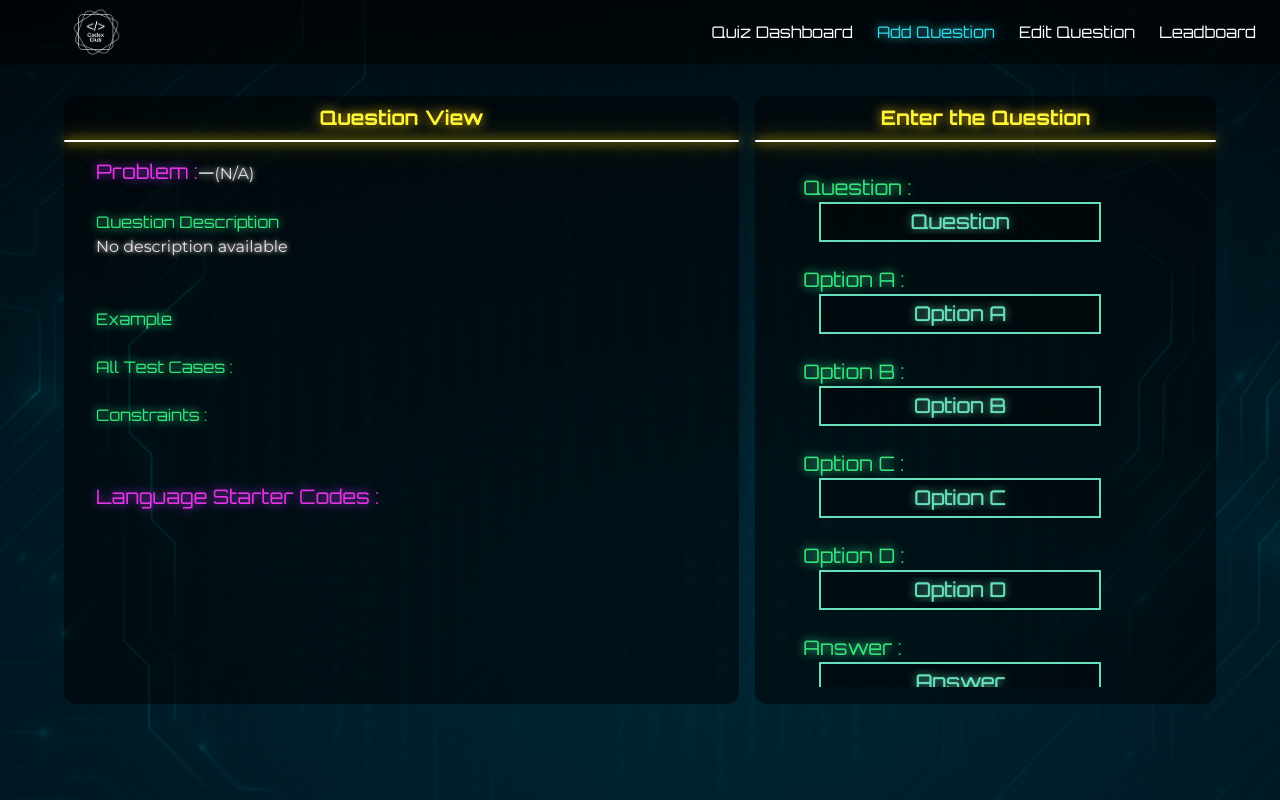
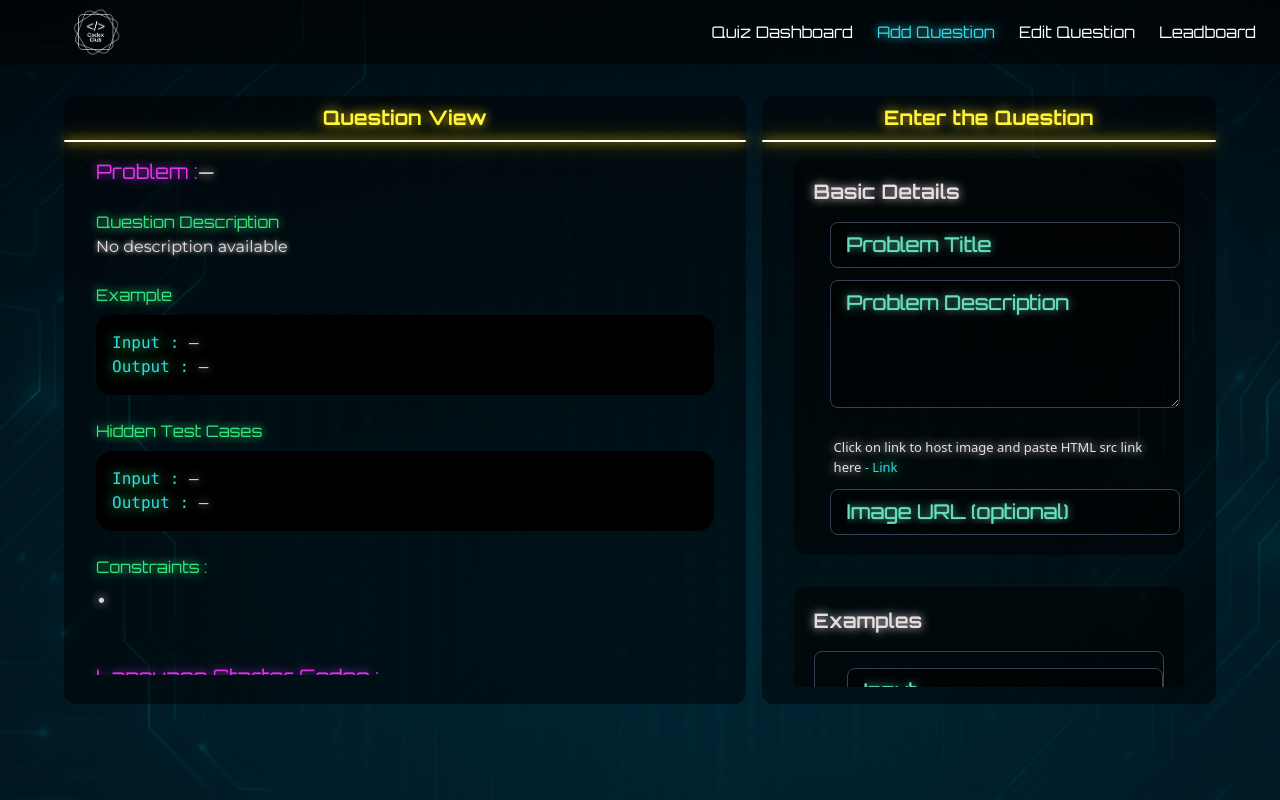
Before and after one commit to pulkitgaba009/Codex-SecondRound-Website, a React (Vite) app in the folder frontend/: page /adminPannel/addQuestion in a window 1280 px wide. Built offline with nearby package versions, Linux system fonts and the light colour scheme; sample sign-in values are in the browser's storage.

Commit message:
Add ,update and delete questions UI updated

```diff
--- a/frontend/src/Components/Admin/AddQuestion.jsx
+++ b/frontend/src/Components/Admin/AddQuestion.jsx
@@ -7,14 +7,19 @@ import axios from "axios";
 
 function AddQuestion() {
   const [formData, setFormData] = useState({
-    question: null,
-    optionA: null,
-    optionB: null,
-    optionC: null,
-    optionD: null,
-    answer: null,
-    language: null,
-    code: null
+    title: "",
+    description: "",
+    imageURL: "",
+    examples: [{ input: "", output: "", explanation: "" }],
+    hiddenTests: [{ input: "", output: "" }],
+    constraints: [""],
+    starterCode: {
+      javascript: "",
+      java: "",
+      python: "",
+      c: "",
+      cpp: "",
+    },
   });
 
   const [loading, setLoading] = useState(false);
@@ -23,38 +28,24 @@ function AddQuestion() {
   const postQuestion = async () => {
     try {
       setLoading(true);
-      await axios.post("http://localhost:3000/api/questions", {
-        question:formData.question,
-        optionA:formData.optionA,
-        optionB:formData.optionB,
-        optionC:formData.optionC,
-        optionD:formData.optionD,
-        answer:formData.answer,
-        language:formData.language,
-        code:formData.code,
-      });
-      toast.success("Added question in DB Successfully !!! ");
+      await axios.post(
+        "http://localhost:3000/api/question",
+        formData
+      );
+
+      toast.success("Added question in DB Successfully !!!");
     } catch (error) {
       if (error.response?.status === 429) {
         setRateLimited(true);
       } else {
-        toast.error("Question cant be added in DB");
+        toast.error("Question can't be added in DB");
       }
     } finally {
       setLoading(false);
     }
   };
 
-  const handleChange = (e) => {
-    const { name, value } = e.target;
-    setFormData((prev) => ({
-      ...prev,
-      [name]: value,
-    }));
-  };
-
   if (rateLimited) return <RateLimiting />;
-
   return (
     <div className="box">
       <div className="subDivs w-[60%] mt-4">
@@ -68,11 +59,9 @@ function AddQuestion() {
         <div className="w-full mt-4 h-[87%] overflow-auto scrollbar-hidden px-8">
           <QuestionForm
             formData={formData}
-            onChange={handleChange}
+            setFormData={setFormData}
             onSubmit={postQuestion}
-            mode="post"
             isLoading={loading}
-            setRateLimited={setRateLimited}
           />
         </div>
       </div>
--- a/frontend/src/Components/Admin/EditQuestion.jsx
+++ b/frontend/src/Components/Admin/EditQuestion.jsx
@@ -4,13 +4,21 @@ import QuestionView from "./QuestionView";
 import QuestionBox from "./QuestionBox";
 import axios from "axios";
 import toast from "react-hot-toast";
-import { RateLimiting,Loading } from "../../Helper";
+import { RateLimiting, Loading } from "../../Helper";
 
 function EditQuestion() {
   const [questions, setQuestions] = useState([]);
   const [selectedQuestion, setSelectedQuestion] = useState(null);
   const [loading, setLoading] = useState(true);
   const [rateLimited, setRateLimited] = useState(false);
+
+  const [formData, setFormData] = useState(null);
+
+  useEffect(() => {
+    if (selectedQuestion) {
+      setFormData(JSON.parse(JSON.stringify(selectedQuestion)));
+    }
+  }, [selectedQuestion]);
 
   useEffect(() => {
     const fetchQuestions = async () => {
@@ -32,36 +40,23 @@ function EditQuestion() {
     fetchQuestions();
   }, []);
 
-  const handleChange = (e) => {
-    const { name, value } = e.target;
-    setSelectedQuestion((prev) => ({
-      ...prev,
-      [name]: value,
-    }));
-  };
+  if (loading) return <Loading />;
 
-  // Loading state
-  if (loading) return <Loading/> ;
-
-  // Rate limit state
-  if (rateLimited) return <RateLimiting/>;
+  if (rateLimited) return <RateLimiting />;
 
   return (
     <div className="box h-screen w-full">
       {questions.length === 0 ? (
-        // Empty DB UI
         <div className="w-full h-full flex justify-center items-center">
           <h1 className="font-[Orbitron] text-xl text-rose-600 drop-shadow-[0_0_10px_rgba(255,0,0,0.8)]">
             NO QUESTION IN DATABASE — ADD QUESTION FIRST !!!
           </h1>
         </div>
       ) : (
-        // Main Editor UI
+
         <div className="w-full grid grid-cols-12 grid-rows-12 gap-4">
           <div className="subDivs row-span-12 col-span-7">
-            {selectedQuestion && (
-              <QuestionView formData={selectedQuestion} />
-            )}
+            {selectedQuestion && <QuestionView formData={selectedQuestion} />}
           </div>
 
           <div className="subDivs row-span-4 col-span-5">
@@ -76,15 +71,17 @@ function EditQuestion() {
             <h1 className="authHeading pb-2">Edit Question</h1>
             <hr className="horizontalLine" />
             <div className="w-full flex h-[87%] justify-center overflow-auto scrollbar-hidden">
-              {selectedQuestion && (
+              {formData && (
+                <div className="w-full mt-4 h-[87%] overflow-auto scrollbar-hidden px-8">
                 <QuestionForm
-                  formData={selectedQuestion}
-                  onChange={handleChange}
+                  formData={formData}
+                  setFormData={setFormData}
                   mode="put"
                   isDelete={true}
                   setQuestions={setQuestions}
                   setRateLimited={setRateLimited}
                 />
+                </div>
               )}
             </div>
           </div>
--- a/frontend/src/Components/Admin/QuestionForm.jsx
+++ b/frontend/src/Components/Admin/QuestionForm.jsx
@@ -4,209 +4,348 @@ import toast from "react-hot-toast";
 
 function QuestionForm({
   formData,
-  onChange,
+  setFormData,
   onSubmit,
-  mode,
-  isDelete,
+  mode = "post",
+  isDelete = false,
   isLoading,
   setQuestions,
   setRateLimited,
 }) {
-  const handleSubmit = (e) => {
-    e.preventDefault();
-    if (mode === "post") {
-      onSubmit();
-    }
+  const [updating, setUpdating] = useState(false);
+  const [deleting, setDeleting] = useState(false);
+
+  const handleChange = (e) => {
+    const { name, value } = e.target;
+    setFormData((prev) => ({ ...prev, [name]: value }));
   };
 
-  const [update, setUpdate] = useState(false);
-  const [del, setDel] = useState(false);
+  const updateArray = (key, index, field, value) => {
+    setFormData((prev) => ({
+      ...prev,
+      [key]: prev[key].map((item, i) =>
+        i === index ? { ...item, [field]: value } : item,
+      ),
+    }));
+  };
 
-  const deleteQuestion = async () => {
+  const addItem = (key, item) => {
+    setFormData((prev) => ({
+      ...prev,
+      [key]: [...prev[key], item],
+    }));
+  };
+
+  const removeItem = (key, index) => {
+    setFormData((prev) => ({
+      ...prev,
+      [key]: prev[key].filter((_, i) => i !== index),
+    }));
+  };
+
+  const updateStarterCode = (lang, value) => {
+    setFormData((prev) => ({
+      ...prev,
+      starterCode: {
+        ...prev.starterCode,
+        [lang]: value,
+      },
+    }));
+  };
+
+  const updateQuestion = async () => {
     try {
-      setDel(true);
-      await axios.delete(`http://localhost:3000/api/question/${formData._id}`);
-      setQuestions((prev) => prev.filter((item) => item._id !== formData._id));
-      toast.success("Question deleted successfully");
+      setUpdating(true);
+
+      await axios.put(
+        `http://localhost:3000/api/question/${formData._id}`,
+        formData,
+      );
+
+      const { data } = await axios.get("http://localhost:3000/api/question");
+      setQuestions(data);
+
+      toast.success("Question updated successfully ✅");
     } catch (error) {
       if (error.response?.status === 429) {
         setRateLimited(true);
       } else {
-        toast.error("Failed to Delete question");
+        toast.error("Failed to update question");
       }
     } finally {
-      setDel(false);
+      setUpdating(false);
     }
   };
 
-  const updateQuestion = async()=>{
+  const deleteQuestion = async () => {
     try {
-      setUpdate(true);
-      await axios.put(`http://localhost:3000/api/questions/${formData._id}`,{
-        question:formData.question,
-        optionA:formData.optionA,
-        optionB:formData.optionB,
-        optionC:formData.optionC,
-        optionD:formData.optionD,
-        answer:formData.answer,
-        language:formData.language,
-        code:formData.code,
-      })
+      setDeleting(true);
 
-      const {data} = await axios.get("http://localhost:3000/api/questions");
-      setQuestions(data)
-      toast.success("Question updated successfully");
+      await axios.delete(`http://localhost:3000/api/question/${formData._id}`);
+
+      setQuestions((prev) => prev.filter((q) => q._id !== formData._id));
+
+      toast.success("Question deleted successfully 🗑️");
     } catch (error) {
       if (error.response?.status === 429) {
         setRateLimited(true);
       } else {
-        toast.error("Failed to Delete question");
+        toast.error("Failed to delete question");
       }
-    }finally{
-      setUpdate(false);
+    } finally {
+      setDeleting(false);
     }
+  };
+
+  const handleSubmit = (e) => {
+    e.preventDefault();
+
+    if (mode === "post") {
+      onSubmit();
     }
 
+    if (mode === "put") {
+      updateQuestion();
+    }
+  };
+
   return (
-    <form className="m-4" onSubmit={handleSubmit}>
-      <label className="label">Question :</label>
+    <form onSubmit={handleSubmit} className="space-y-8 text-white">
+      <section className="subDivs p-5 rounded-xl">
+        <h2 className="text-xl font-semibold mb-4 formHead"> Basic Details</h2>
+
         <input
-        type="text"
-        name="question"
-        value={formData.question}
-        onChange={onChange}
-        placeholder="Question"
-        className="input text-center"
-        onFocus={(e) => (e.target.value = "")}
-        required
+          name="title"
+          value={formData.title}
+          onChange={handleChange}
+          placeholder="Problem Title"
+          className="input w-full mb-3"
+          required={true}
+        />
+
+        <textarea
+          name="description"
+          value={formData.description}
+          onChange={handleChange}
+          placeholder="Problem Description"
+          className="input w-full h-32"
+          required={true}
         />
         <br />
         <br />
+        <p className="text-[#e6dede] ml-5 text-[13px] [text-shadow:_0_0_10px_#e6dede]">
+          {" "}
+          Click on link to host image and paste HTML src link here{" "}
+          <a
+            href="https://imgbb.com/"
+            className="text-[#34d8e4] [text-shadow:_0_0_12px_#34e47b]"
+          >
+            {" "}
+            - Link{" "}
+          </a>
+        </p>
 
-      <label className="label">Option A :</label>
         <input
-        type="text"
-        name="optionA"
-        value={formData.optionA}
-        onChange={onChange}
-        placeholder="Option A"
-        className="input text-center"
-        onFocus={(e) => (e.target.value = "")}
-        required
+          name="imageURL"
+          value={formData.imageURL}
+          onChange={handleChange}
+          placeholder="Image URL (optional)"
+          className="input w-full mt-3"
         />
-      <br />
-      <br />
+      </section>
 
-      <label className="label">Option B :</label>
+      <section className="subDivs p-5 rounded-xl">
+        <h2 className="text-xl font-semibold mb-4 formHead">Examples</h2>
+
+        {formData.examples.map((ex, i) => (
+          <div key={i} className="border border-gray-700 p-4 rounded-lg mb-4">
             <input
-        type="text"
-        name="optionB"
-        value={formData.optionB}
-        onChange={onChange}
-        placeholder="Option B"
-        className="input text-center"
-        onFocus={(e) => (e.target.value = "")}
-        required
+              required={true}
+              value={ex.input}
+              onChange={(e) =>
+                updateArray("examples", i, "input", e.target.value)
+              }
+              placeholder="Input"
+              className="input w-full mb-2"
             />
-      <br />
-      <br />
 
-      <label className="label">Option C :</label>
             <input
-        type="text"
-        name="optionC"
-        value={formData.optionC}
-        onChange={onChange}
-        placeholder="Option C"
-        className="input text-center"
-        onFocus={(e) => (e.target.value = "")}
-        required
+              required={true}
+              value={ex.output}
+              onChange={(e) =>
+                updateArray("examples", i, "output", e.target.value)
+              }
+              placeholder="Output"
+              className="input w-full mb-2"
             />
-      <br />
-      <br />
-
-      <label className="label">Option D :</label>
-      <input
-        type="text"
-        name="optionD"
-        value={formData.optionD}
-        onChange={onChange}
-        placeholder="Option D"
-        className="input text-center"
-        onFocus={(e) => (e.target.value = "")}
-        required
-      />
-      <br />
-      <br />
-
-      {/* Answer */}
-      <label className="label">Answer :</label>
-      <input
-        type="text"
-        name="answer"
-        value={formData.answer}
-        onChange={onChange}
-        placeholder="Answer"
-        className="input text-center"
-        onFocus={(e) => (e.target.value = "")}
-        required
-      />
-      <br />
-      <br />
-
-      <label className="label">Language :</label>
-      <select
-        name="language"
-        value={formData.language}
-        onChange={onChange}
-        className="input w-[250px] text-center"
-      >
-        <option value="C">C</option>
-        <option value="C++">C++</option>
-        <option value="Java">Java</option>
-        <option value="Python">Python</option>
-        <option value="JavaScript">JavaScript</option>
-      </select>
-      <br />
-      <br />
 
             <textarea
-        name="code"
-        value={formData.code}
-        onChange={onChange}
-        placeholder="Code"
-        className="input mt-4 w-[450px] text-left"
-        onFocus={(e) => (e.target.value = "")}
+              placeholder="Explanation"
+              value={ex.explanation || ""}
+              onChange={(e) =>
+                updateArray("examples", i, "explanation", e.target.value)
+              }
+              className="input w-full"
             />
-
-      {mode === "post" ? (
-        <div className="flex justify-evenly ">
-          <button
-            type="submit"
-            className="font-[Orbitron] text-[#001f1a] hover:bg-[#24b873] hover:[box-shadow:_0_0_15px_#3cc21af4] mt-5 px-4 py-2 text-2xl rounded-2xl [box-shadow:_0_0_15px_#00FF9E] bg-[#16fa8f] cursor-pointer mb-4"
-          >
-            Add Question
-          </button>
           </div>
-      ) : (
-        <div className="flex justify-evenly ">
-          <button
-            type="submit"
-            className="font-[Orbitron] text-[#001f1a] hover:bg-[#24b873] hover:[box-shadow:_0_0_15px_#3cc21af4] mt-5 px-4 py-2 text-2xl rounded-2xl [box-shadow:_0_0_15px_#00FF9E] bg-[#16fa8f] cursor-pointer mb-4"
-            onClick={updateQuestion}
-          >
-            {update?"Updating...":"Update Question"}
-          </button>
+        ))}
 
         <button
           type="button"
+          onClick={() =>
+            addItem("examples", { input: "", output: "", explaination: "" })
+          }
+          className="btn-secondary"
+        >
+          + Add Example
+        </button>
+      </section>
+
+      <section className="subDivs p-5 rounded-xl">
+        <h2 className="text-xl font-semibold mb-4 formHead">Constraints</h2>
+
+        {formData.constraints.map((constraint, index) => (
+          <div key={index} className="mb-3">
+            <input
+              required={true}
+              type="text"
+              value={constraint}
+              onChange={(e) =>
+                setFormData((prev) => ({
+                  ...prev,
+                  constraints: prev.constraints.map((c, i) =>
+                    i === index ? e.target.value : c,
+                  ),
+                }))
+              }
+              className="input w-full"
+              placeholder={`Constraint ${index + 1}`}
+            />
+            <br />
+
+            {formData.constraints.length > 1 && (
+              <button
+                type="button"
+                onClick={() =>
+                  setFormData((prev) => ({
+                    ...prev,
+                    constraints: prev.constraints.filter((_, i) => i !== index),
+                  }))
+                }
+                className="text-red-400 text-sm mt-1"
+              >
+                Remove
+              </button>
+            )}
+          </div>
+        ))}
+
+        <button
+          type="button"
+          onClick={() =>
+            setFormData((prev) => ({
+              ...prev,
+              constraints: [...prev.constraints, ""],
+            }))
+          }
+          className="btn-secondary"
+        >
+          + Add Constraint
+        </button>
+      </section>
+
+      <section className="subDivs p-5 rounded-xl">
+        <h2 className="text-xl font-semibold mb-4 formHead">
+          Hidden Test Cases
+        </h2>
+
+        {formData.hiddenTests.map((test, i) => (
+          <div key={i} className="border border-gray-700 p-4 rounded-lg mb-4">
+            <input
+              required={true}
+              placeholder="Input"
+              value={test.input}
+              onChange={(e) =>
+                updateArray("hiddenTests", i, "input", e.target.value)
+              }
+              className="input w-full mb-2"
+            />
+
+            <input
+              required={true}
+              placeholder="Output"
+              value={test.output}
+              onChange={(e) =>
+                updateArray("hiddenTests", i, "output", e.target.value)
+              }
+              className="input w-full"
+            />
+
+            {formData.hiddenTests.length > 1 && (
+              <button
+                type="button"
+                onClick={() => removeItem("hiddenTests", i)}
+                className="font-[Orbitron] text-red-400 text-sm mt-2"
+              >
+                Remove
+              </button>
+            )}
+          </div>
+        ))}
+
+        <button
+          type="button"
+          onClick={() => addItem("hiddenTests", { input: "", output: "" })}
+          className="btn-secondary"
+        >
+          + Add Hidden Test
+        </button>
+      </section>
+
+      <section className="subDivs p-5 rounded-xl">
+        <h2 className="text-xl font-semibold mb-4 formHead">Starter Code</h2>
+
+        {Object.keys(formData.starterCode).map((lang) => (
+          <div key={lang} className="mb-4">
+            <label className="block text-sm mb-1 font-[Orbitron] capitalize text-[#34e47b] [text-shadow:_0_0_10px_#3eeb91] ">
+              {lang}
+            </label>
+            <textarea
+              required={true}
+              value={formData.starterCode[lang]}
+              onChange={(e) => updateStarterCode(lang, e.target.value)}
+              className="input font-mono bg-black text-green-400 w-full h-28"
+            />
+          </div>
+        ))}
+      </section>
+
+      <div className="flex justify-evenly">
+        <button
+          type="submit"
+          className="font-[Orbitron] text-[#001f1a] hover:text-white hover:bg-[#ff3838d7] hover:[box-shadow:_0_0_15px_#fa5716f4]  mx-auto py-2 text-2xl rounded-lg [box-shadow:_0_0_15px_#00FF9E] bg-[#16fa8f] cursor-pointer px-10"
+          disabled={isLoading || updating}
+        >
+          {mode === "put"
+            ? updating
+              ? "Updating..."
+              : "Update Question"
+            : isLoading
+              ? "Saving..."
+              : "Save Question"}
+        </button>
+
+        {mode === "put" && isDelete && (
+          <button
+            type="button"
             onClick={deleteQuestion}
-            className="font-[Orbitron] text-[#001f1a] bg-[#ff3838f4] [box-shadow:_0_0_15px_#fa5716f4] mt-5 px-4 py-2 text-2xl rounded-2xl hover:bg-[#bf2d2d] cursor-pointer mb-4"
+            disabled={deleting}
+            className="font-[Orbitron] hover:text-[#001f1a] px-10 text-white bg-[#ff3838d7] [box-shadow:_0_0_15px_#fa5716f4]  mx-auto py-2 text-2xl rounded-lg hover:[box-shadow:_0_0_15px_#00FF9E] hover:bg-[#16fa8f] cursor-pointer"
           >
-            {del ? "Deleting..." : "Delete"}
+            {deleting ? "Deleting..." : "Delete"}
           </button>
+        )}
       </div>
-      )}
     </form>
   );
 }
--- a/frontend/src/Components/Admin/QuestionView.jsx
+++ b/frontend/src/Components/Admin/QuestionView.jsx
@@ -8,17 +8,14 @@ function QuestionView({ formData }) {
       <hr className="horizontalLine mt-2" />
 
       <div className="w-full mt-4 h-[85%] overflow-auto scrollbar-hidden px-8">
-        {/* Problem */}
         <h2 className="question">Problem :</h2>
         <h2 className="font-[Orbitron] text-neutral-300 [text-shadow:_0_0_10px_white] text-xl text-left inline">
           {formData?.title || "—"}
         </h2>
-        <p className="questionPara">({formData?._id || "N/A"})</p>
 
         <br />
         <br />
 
-        {/* Description */}
         <p className="font-[Orbitron] text-md text-[#34e47b] [text-shadow:_0_0_10px_#3eeb91]">
           Question Description
         </p>
@@ -29,7 +26,6 @@ function QuestionView({ formData }) {
         <br />
         <br />
 
-        {/* Image */}
         {formData?.imageURL && (
           <>
             <p className="font-[Orbitron] text-md text-[#34e47b] [text-shadow:_0_0_10px_#3eeb91]">
@@ -41,12 +37,11 @@ function QuestionView({ formData }) {
               alt={formData?.title || "Question image"}
               className="mt-2 rounded-xl w-[50%]"
             />
+
+            <br />
           </>
         )}
 
-        <br />
-
-        {/* Examples */}
         <p className="font-[Orbitron] text-md text-[#34e47b] [text-shadow:_0_0_10px_#3eeb91]">
           Example
         </p>
@@ -80,13 +75,12 @@ function QuestionView({ formData }) {
 
         <br />
 
-        {/* All Test Cases (still using examples as you had) */}
         <p className="font-[Orbitron] text-md text-[#34e47b] [text-shadow:_0_0_10px_#3eeb91]">
-          All Test Cases :
+          Hidden Test Cases
         </p>
 
         {Array.isArray(formData?.examples) &&
-          formData.examples.map((item, index) => (
+          formData.hiddenTests.map((item, index) => (
             <div key={index} className="mt-2 p-2 bg-black rounded-2xl">
               <div className="p-2 font-mono">
                 <p className="text-[#34d8e4] [text-shadow:_0_0_12px_#34e47b]">
@@ -108,7 +102,6 @@ function QuestionView({ formData }) {
 
         <br />
 
-        {/* Constraints */}
         <p className="font-[Orbitron] text-md text-[#34e47b] [text-shadow:_0_0_10px_#3eeb91] mb-2">
           Constraints :
         </p>
@@ -126,7 +119,6 @@ function QuestionView({ formData }) {
         <br />
         <br />
 
-        {/* Starter Codes */}
         <p className="question">Language Starter Codes :</p>
 
         {formData?.starterCode &&
@@ -139,7 +131,7 @@ function QuestionView({ formData }) {
 
                 <div className="p-2">
                   <SyntaxHighlighter
-                    language={language?.toLowerCase()}
+                    language={language.toLowerCase()}
                     style={atomDark}
                     customStyle={{
                       borderRadius: "8px",
@@ -148,11 +140,15 @@ function QuestionView({ formData }) {
                       backgroundColor: "oklch(12.9% 0.042 264.695)",
                     }}
                   >
-                    {code || ""}
+                    {code
+                      ? code
+                      : language === "python"
+                        ? "# No code yet"
+                        : "// No code yet"}
                   </SyntaxHighlighter>
                 </div>
               </div>
-            )
+            ),
           )}
       </div>
     </>
--- a/frontend/src/Components/QuizPage/Quiz.jsx
+++ b/frontend/src/Components/QuizPage/Quiz.jsx
@@ -156,7 +156,6 @@ function Quiz() {
 
                   <hr className="horizontalLine mt-4" />
 
-                  {/* QUESTION CONTENT — SCROLLS ONLY HERE */}
                   <div className="flex-1 min-h-0 overflow-hidden">
                     <QuizQuestionView
                       question={activeQuestion}
--- a/frontend/src/index.css
+++ b/frontend/src/index.css
@@ -66,3 +66,15 @@
 .scrollbar-hidden::-webkit-scrollbar {
   display: none;
 }
+
+.input {
+  @apply bg-[rgba(0,0,0,0.5)] border border-gray-700 rounded-lg px-4 py-2 focus:outline-none focus:ring-2 focus:ring-green-400;
+}
+
+.btn-secondary {
+  @apply font-[Orbitron] hover:text-[#001f1a] text-white bg-[#ff3838d7] [box-shadow:_0_0_15px_#fa5716f4]  mx-auto py-2 text-sm px-4 rounded-lg hover:[box-shadow:_0_0_15px_#00FF9E] hover:bg-[#16fa8f] cursor-pointer;
+}
+
+.formHead {
+  @apply font-[Orbitron] text-[#e6dede] [text-shadow:_0_0_10px_#e6dede];
+}
```
Also changed, not shown: frontend/src/Components/QuizPage/QuizQuestionView.jsx (+5 -7 lines). Lines whose indentation alone changed are shown as unchanged.
